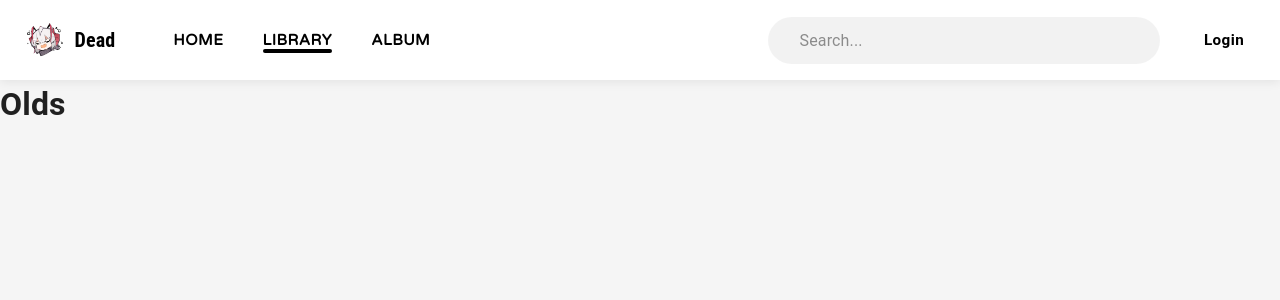
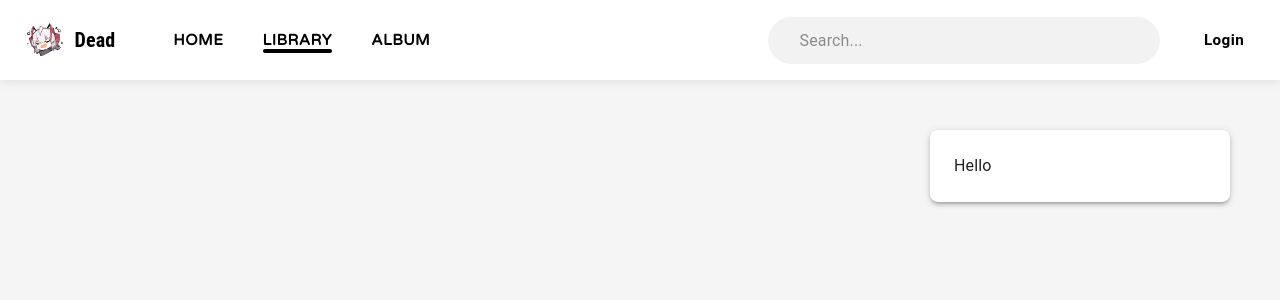
Before and after one commit to Hatties21/Test, a React (Create React App) app in the folder client/: page /library in a window 1280 px wide. Shown: the top 300 px of the page. Built offline with nearby package versions, Linux system fonts and the light colour scheme; some icons are missing.

Commit message:
sua loi thang toan

```diff
--- a/client/src/pages/Library.jsx
+++ b/client/src/pages/Library.jsx
@@ -2,18 +2,24 @@ import { Box } from "@mui/material";
 
 const Library = () => {
   return (
-    <div className="library">
-      <h1>Olds </h1>
-      {/* Sẽ thêm danh sách bài hát sau */}
+    <div className="library" style={{ position: "relative" }}>
+      {/* Floating Box */}
       <Box
-      sx={{
-        display: "flex",
-        flexDirection: "column",
-        alignItems: "center",
-        padding: 3,
-        width: "100%",
-      }}
-    ></Box>
+        sx={{
+          position: "absolute",
+          top: "50px",
+          right: "50px",
+          width: 300,
+          padding: 3,
+          bgcolor: "background.paper",
+          boxShadow: 3,
+          borderRadius: 2,
+          zIndex: 1000,
+        }}
+      >
+        {/* Nội dung floating box */}
+        <p>Hello</p>
+      </Box>
     </div>
   );
 };
```
